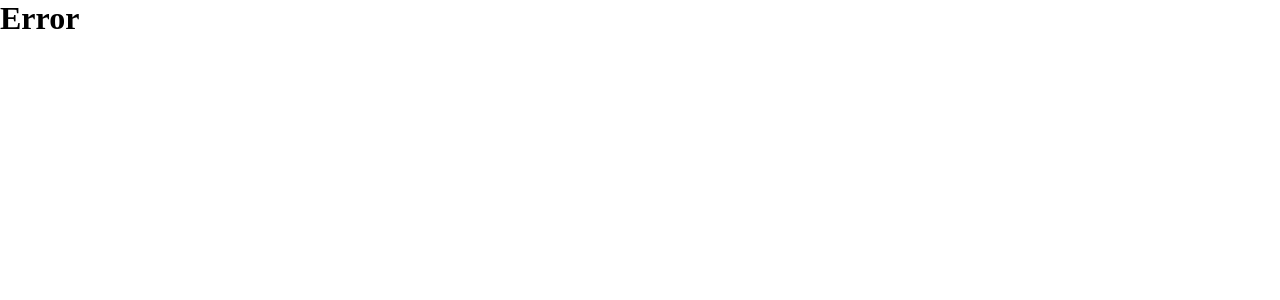
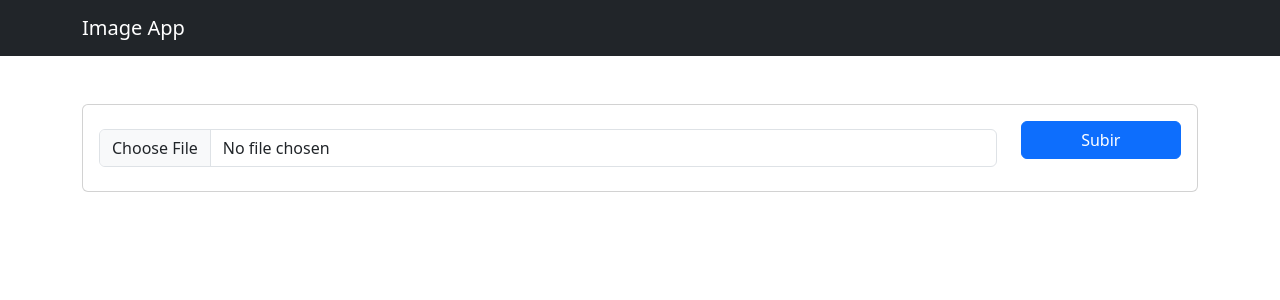
Before and after one commit to WilOkazaki/Pinterest_app_UVM, a React (Vite) app: page /Upload in a window 1280 px wide. Before the commit this address had no page. Shown: the top 300 px of the page. Built offline with nearby package versions, Linux system fonts and the light colour scheme.

Commit message:
Subida de imagenes y conexion con el server

```diff
--- a/index.html
+++ b/index.html
@@ -3,11 +3,13 @@
   <head>
     <meta charset="UTF-8" />
     <link rel="icon" type="image/svg+xml" href="/vite.svg" />
+    <link href="https://cdn.jsdelivr.net/npm/bootstrap@5.3.0-alpha1/dist/css/bootstrap.min.css" rel="stylesheet" integrity="sha384-GLhlTQ8iRABdZLl6O3oVMWSktQOp6b7In1Zl3/Jr59b6EGGoI1aFkw7cmDA6j6gD" crossorigin="anonymous">
     <meta name="viewport" content="width=device-width, initial-scale=1.0" />
-    <title>Vite + React</title>
+    <title>Pinterest APP</title>
   </head>
   <body>
     <div id="root"></div>
     <script type="module" src="/src/main.jsx"></script>
+    <script src="https://cdn.jsdelivr.net/npm/bootstrap@5.3.0-alpha1/dist/js/bootstrap.bundle.min.js" integrity="sha384-w76AqPfDkMBDXo30jS1Sgez6pr3x5MlQ1ZAGC+nuZB+EYdgRZgiwxhTBTkF7CXvN" crossorigin="anonymous"></script>
   </body>
 </html>
--- a/package.json
+++ b/package.json
@@ -13,6 +13,7 @@
     "@emotion/styled": "^11.10.6",
     "@mui/icons-material": "^5.11.9",
     "@mui/material": "^5.11.9",
+    "bootstrap": "^5.3.0-alpha1",
     "react": "^18.2.0",
     "react-dom": "^18.2.0",
     "react-router-dom": "^6.8.1"
--- a/src/main.jsx
+++ b/src/main.jsx
@@ -6,6 +6,7 @@ import Home from './routes/Home'
 //import { Login } from './routes/Login'
 //import { Register } from './routes/Register'
 import Pinterest from './routes/Pinterest'
+import Upload from './routes/Upload'
 
 
 
@@ -23,6 +24,10 @@ const router = createBrowserRouter ([
     path: '/Pinterest',
     element: <Pinterest />,
   },
+  {
+    path: '/Upload',
+    element: <Upload />,
+  },
 ]);
 
 ReactDOM.createRoot(document.getElementById('root')).render(
--- a/src/routes/Pinterest.jsx
+++ b/src/routes/Pinterest.jsx
@@ -34,7 +34,7 @@ function Pinterest() {
           <div>
             <IconButton><MenuContenedor icon={<Person/>}/></IconButton>
           </div>
-            <IconButton><MenuContenedor icon={<AddAPhoto/>}/></IconButton>
+           <a href='#!'><IconButton><MenuContenedor icon={<AddAPhoto/>}/></IconButton></a>
             <IconButton><MenuContenedor icon={<FavoriteRounded/>}/></IconButton>
           <div>
 
--- /dev/null
+++ b/src/routes/Upload.jsx
@@ -0,0 +1,62 @@
+import React, {useState, } from 'react'
+
+
+function Upload() {
+
+    const [file, setFile] = useState(null)
+
+    const selectedHandler = e =>{
+        setFile(e.target.file[0])
+    }
+
+    const setHandler = () =>{
+       if(!file){
+        alert("No has subido ningun archivo")
+        return
+       }
+
+
+    const formdata= new formData ()
+    formdata.append('image', file)
+
+    //Posible server
+    fetch('http://localhost:8000/images/post',{
+        method : 'POST',
+        body: formdata
+    })
+    .then(res => res.text())
+    .then(res => console.log(res))
+    .catch(err => {
+        console.error(err)
+    })
+
+    document.getElementById("fileinput").value = null
+    setFile(null)
+
+    }
+
+  return (
+    <div>
+        <nav className='navbar navbar-dark bg-dark'>
+            <div className='container'>
+                <a href='' className='navbar-brand'>Image App</a>
+            </div>
+        </nav>
+
+        <div className='container mt-5'>
+            <div className='card p-3'>
+                <div className='row'>
+                    <div className='col-10'>
+                        <input id='fileinput' onChange={selectedHandler} className='form-control' type="file" />
+                    </div>
+                    <div className='col-2'>
+                        <button onClick={setHandler} type='button' className='btn btn-primary col-12' >Subir</button>
+                    </div>
+                </div>
+            </div>
+        </div>
+    </div>
+  )
+}
+
+export default Upload
```
Also changed, not shown: src/routes/Upload.css (added), 1 other file (tests, documents, lock files or other folders).
